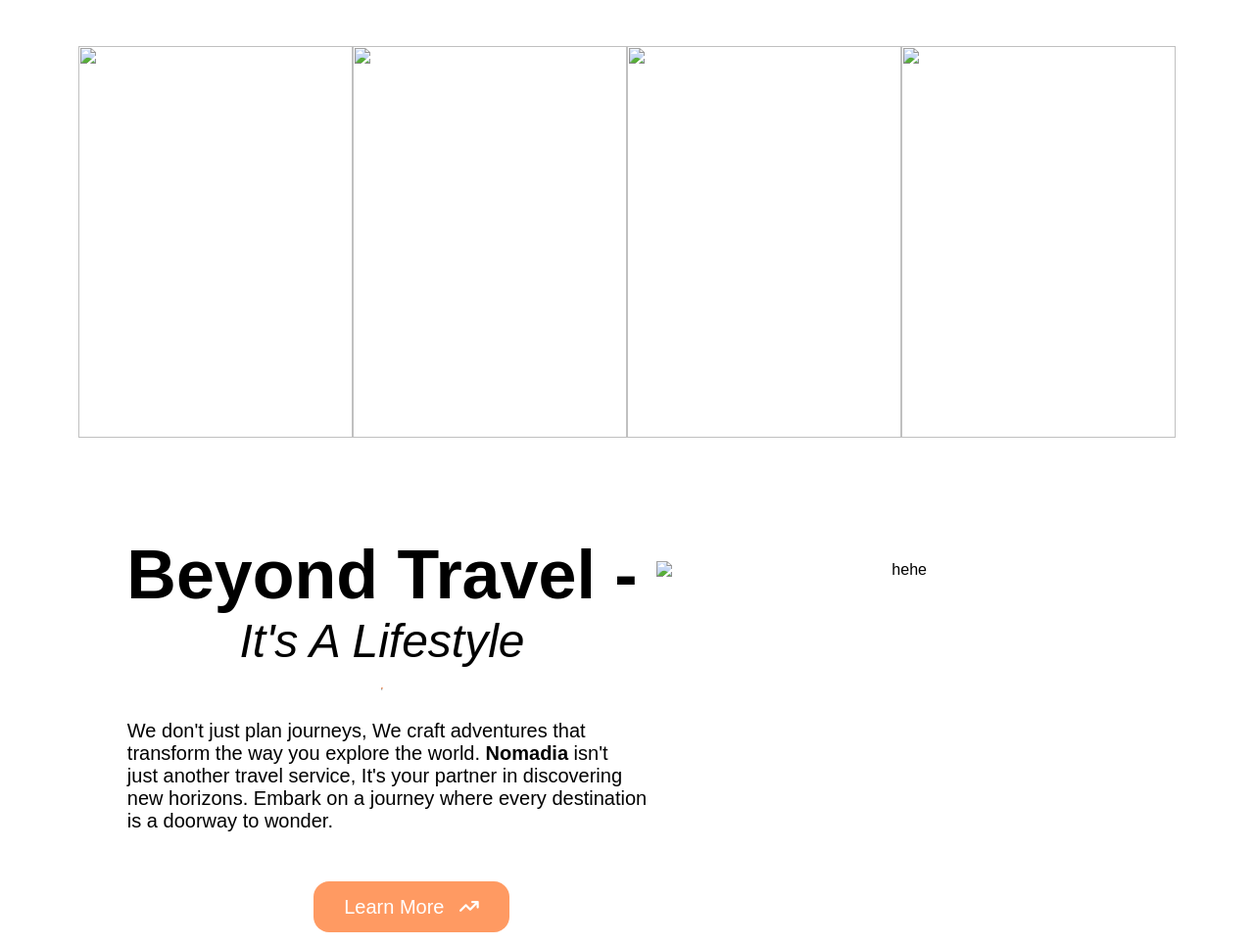
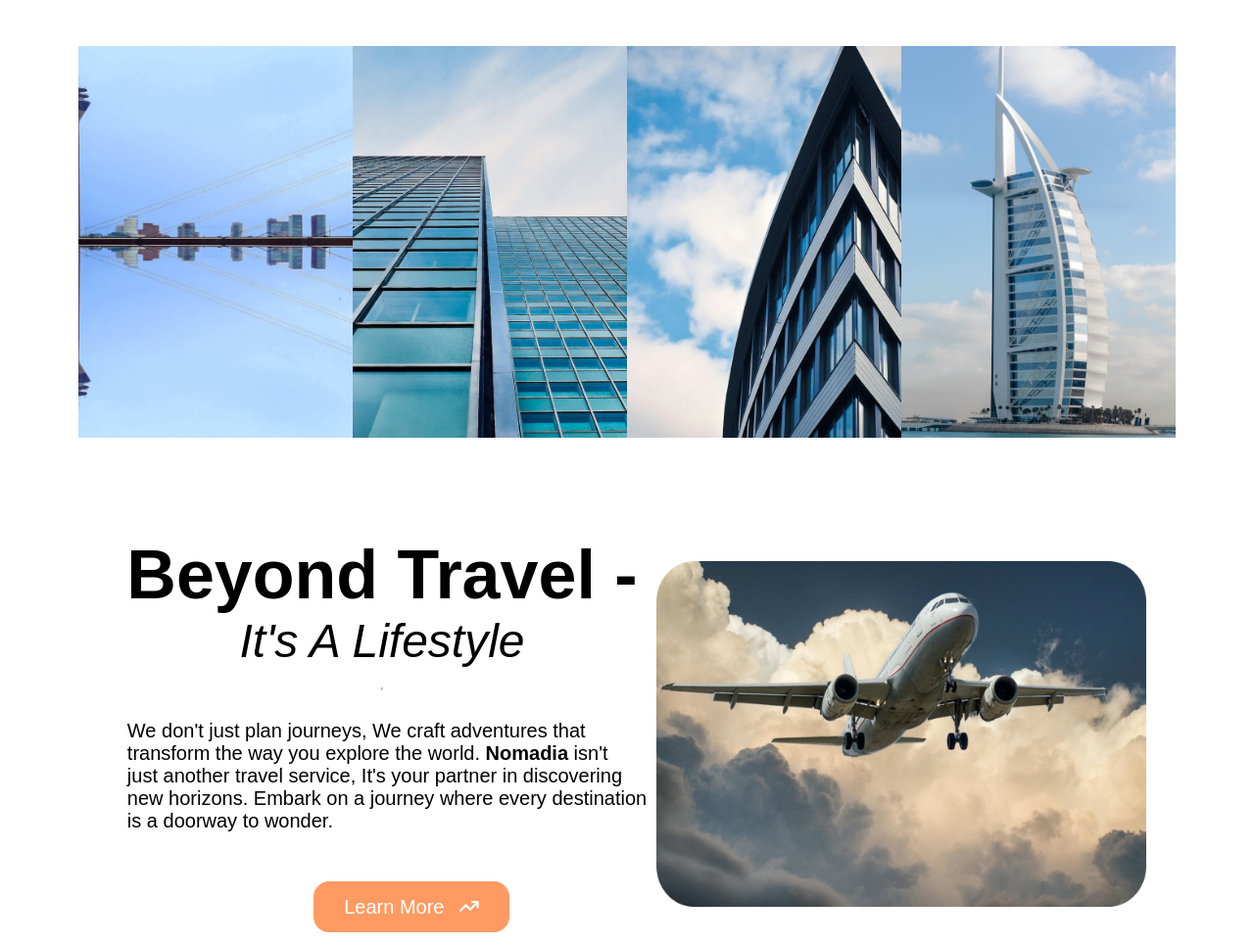
Before and after one commit to Shiti-Sharma09/Nomadia, a plain HTML site: page index.html in a window 1280 px wide. Shown: the part 2066-3031 px from the top of the page at 98% size. Drawn offline with Linux system fonts and the light colour scheme; files whose address does not match are found by name.

Commit message:
Update index.html

```diff
--- a/index.html
+++ b/index.html
@@ -127,10 +127,10 @@
             </div>
         </div>
         <div class="slide-photo">
-            <img src="/imgg/slide-photo-1.png">
-            <img src="/imgg/slide-photo-2.png">
-            <img src="/imgg/slide-photo-3.png">
-            <img src="/imgg/slide-photo-4.png">
+            <img src="slide-photo-1.png">
+            <img src="slide-photo-2.png">
+            <img src="slide-photo-3.png">
+            <img src="slide-photo-4.png">
         </div>
         <div class="beyond-travel">
             <div class="beyond-travel-text">
@@ -149,7 +149,7 @@
                     <i class="fa-solid fa-arrow-trend-up fa-sm" style="padding-left: 10px"></i>
                 </button>
             </div>
-            <img src="/imgg/ariplane.png" alt="hehe">
+            <img src="ariplane.png" alt="hehe">
         </div>
         <hr class="divider">
     </div>
@@ -315,7 +315,7 @@
 
     <div class="contact" id="contact">
         <h1>REACH NOW</h1>
-        <img src="/imgg/reach-now.png" alt="pop">
+        <img src="reach-now.png" alt="pop">
         <button class="button-4">Contact Us</button>
     </div>
 
```
